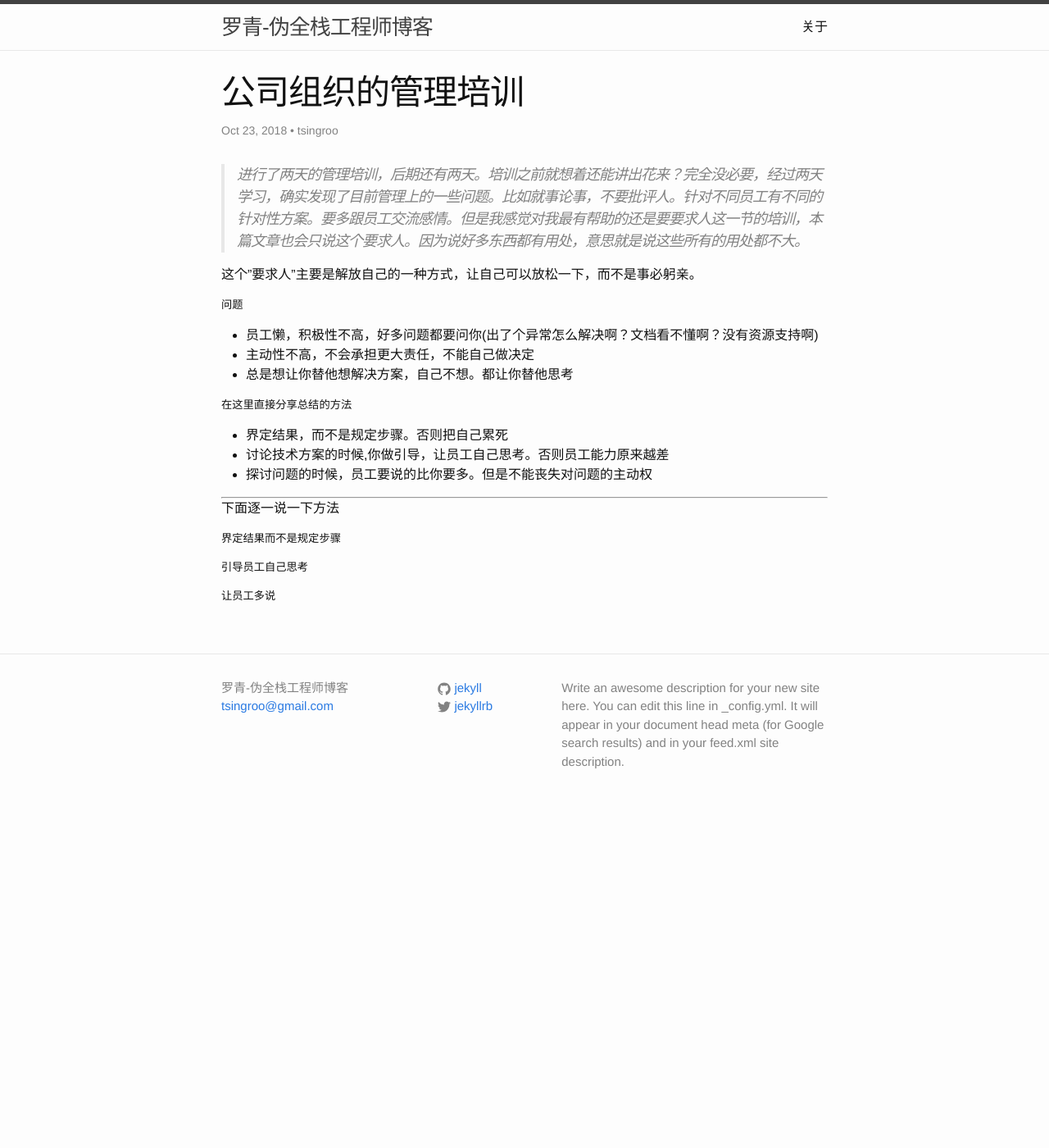
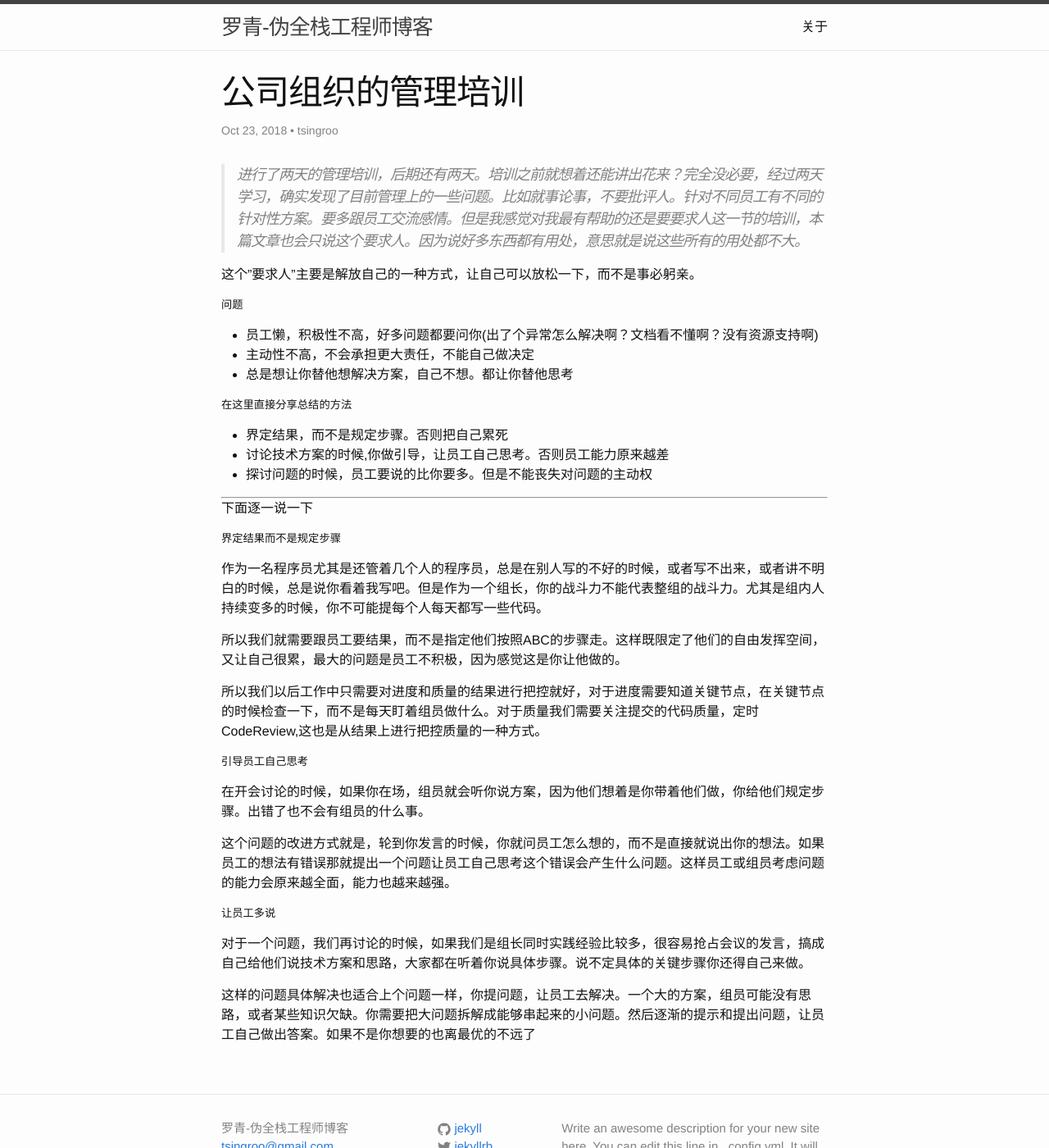
Before and after one commit to tsingroo/tsingroo.github.io, a Jekyll site: the page built from _posts/2018-10-23-jdb_traning.md, in a window 1280 px wide and 1400 px high. Shown: the whole window at 82% size. Built offline with Jekyll 4.4.1, drawn with Linux system fonts in a browser that asks for light colours.

Commit message:
jdb training

```diff
--- a/_posts/2018-10-23-jdb_traning.md
+++ b/_posts/2018-10-23-jdb_traning.md
@@ -21,10 +21,24 @@ title: '公司组织的管理培训'
 
 -----
 
-下面逐一说一下方法
+下面逐一说一下
 
 ##### 界定结果而不是规定步骤
 
+作为一名程序员尤其是还管着几个人的程序员，总是在别人写的不好的时候，或者写不出来，或者讲不明白的时候，总是说你看着我写吧。但是作为一个组长，你的战斗力不能代表整组的战斗力。尤其是组内人持续变多的时候，你不可能提每个人每天都写一些代码。
+
+所以我们就需要跟员工要结果，而不是指定他们按照ABC的步骤走。这样既限定了他们的自由发挥空间，又让自己很累，最大的问题是员工不积极，因为感觉这是你让他做的。
+
+所以我们以后工作中只需要对进度和质量的结果进行把控就好，对于进度需要知道关键节点，在关键节点的时候检查一下，而不是每天盯着组员做什么。对于质量我们需要关注提交的代码质量，定时CodeReview,这也是从结果上进行把控质量的一种方式。
+
 ##### 引导员工自己思考
 
+在开会讨论的时候，如果你在场，组员就会听你说方案，因为他们想着是你带着他们做，你给他们规定步骤。出错了也不会有组员的什么事。
+
+这个问题的改进方式就是，轮到你发言的时候，你就问员工怎么想的，而不是直接就说出你的想法。如果员工的想法有错误那就提出一个问题让员工自己思考这个错误会产生什么问题。这样员工或组员考虑问题的能力会原来越全面，能力也越来越强。
+
 ##### 让员工多说
+
+对于一个问题，我们再讨论的时候，如果我们是组长同时实践经验比较多，很容易抢占会议的发言，搞成自己给他们说技术方案和思路，大家都在听着你说具体步骤。说不定具体的关键步骤你还得自己来做。
+
+这样的问题具体解决也适合上个问题一样，你提问题，让员工去解决。一个大的方案，组员可能没有思路，或者某些知识欠缺。你需要把大问题拆解成能够串起来的小问题。然后逐渐的提示和提出问题，让员工自己做出答案。如果不是你想要的也离最优的不远了
```
